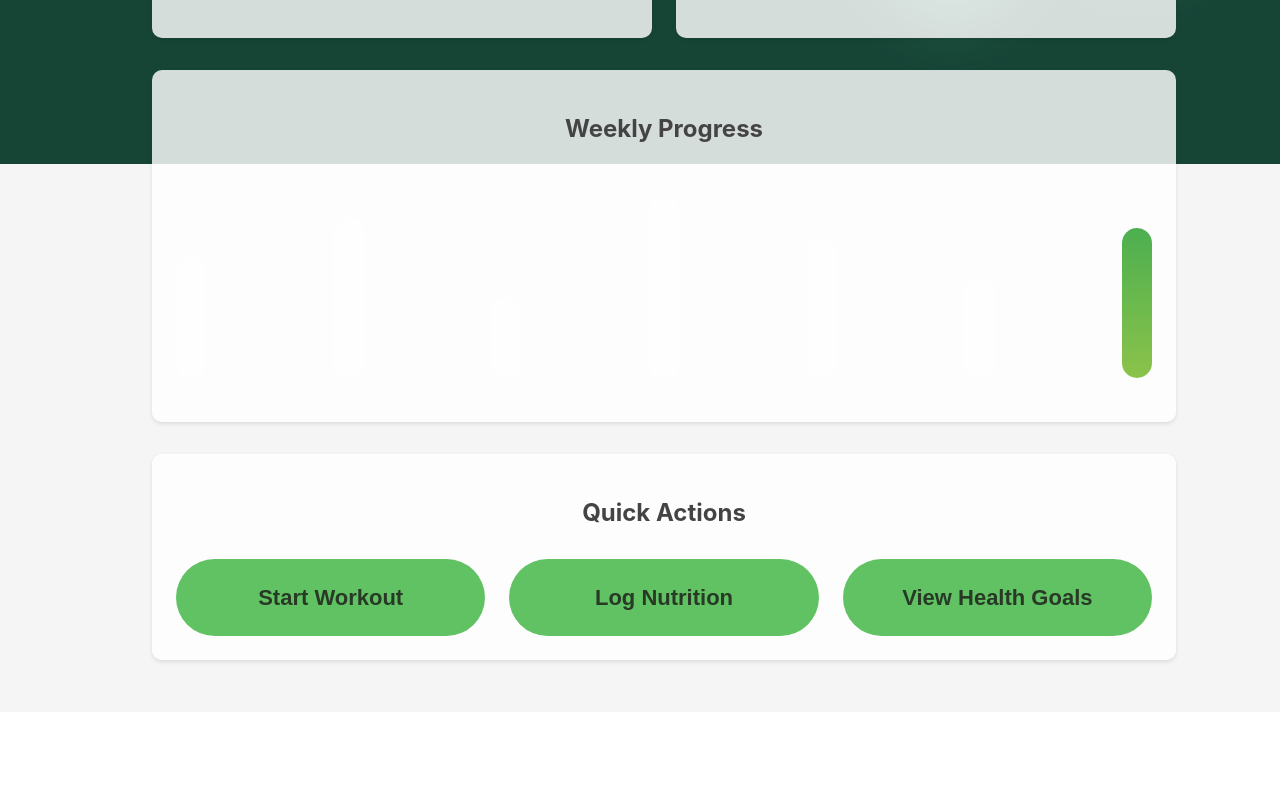
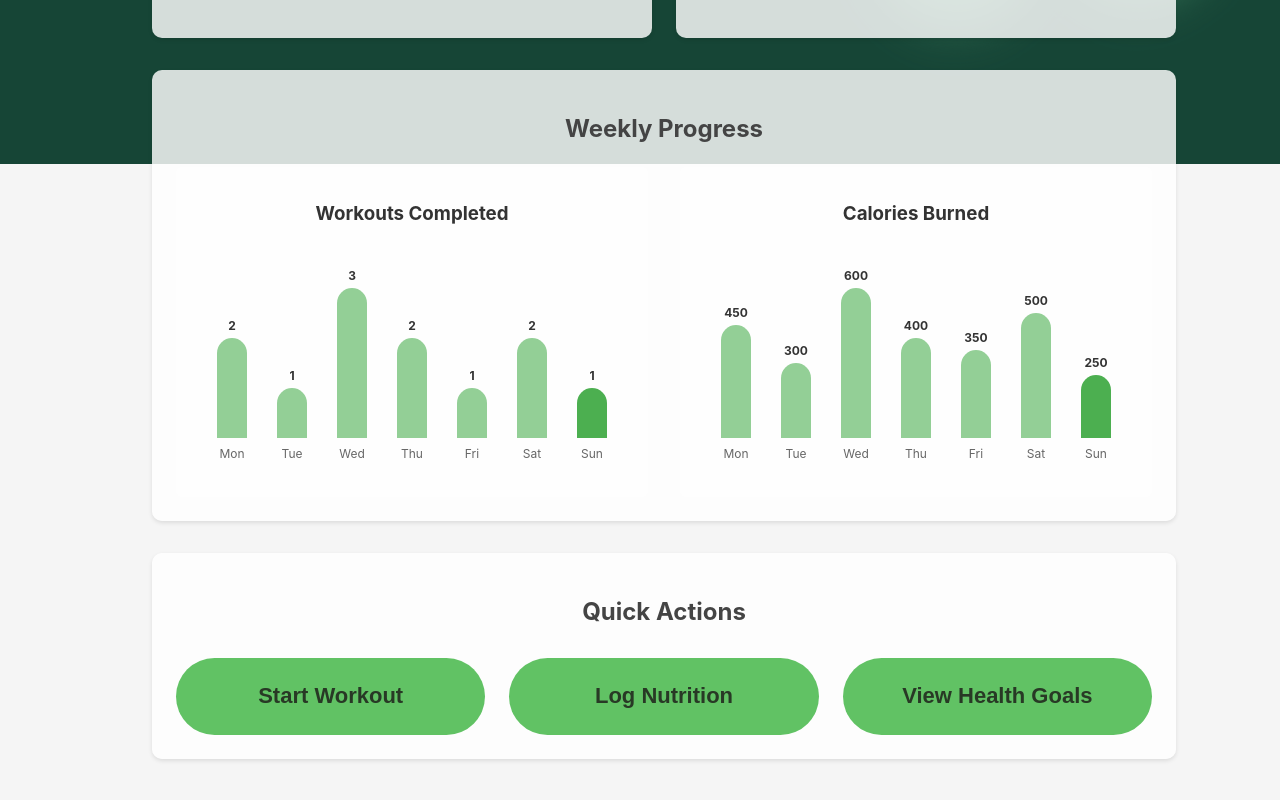
Before and after one commit to ashercw/SC2006-UI-done-, a React (Create React App) app: page /homepage in a window 1280 px wide. Shown: the part 636-1436 px from the top of the page. Before the commit the page ends 1348 px from the top, so only its background shows below. Built offline with nearby package versions, Linux system fonts and the light colour scheme.

Commit message:
added graphs to weekly progress in homepage

```diff
--- a/src/Components/Homepage/Homepage.css
+++ b/src/Components/Homepage/Homepage.css
@@ -27,7 +27,7 @@
     animation-iteration-count: infinite;
   }
 
-
+  /* Background span animations remain unchanged */
   .background span:nth-child(0) {
     color: #b3cfdf;
     top: 29%;
@@ -225,6 +225,17 @@
     box-shadow: 0 4px 10px rgba(0, 0, 0, 0.1); /* Optional: shadow for depth */
     margin-bottom: 50px; /* Space below the backdrop */
   }
+  .background span:nth-child(0) { /* ... */ }
+  /* ... rest of the background span styles ... */
+  .background span:nth-child(20) { /* ... */ }
+
+  .welcome-backdrop {
+    background-color: rgba(255, 255, 255, 0.818);
+    padding: 20px;
+    border-radius: 10px;
+    box-shadow: 0 4px 10px rgba(0, 0, 0, 0.1);
+    margin-bottom: 50px;
+  }
 
   .main-content {
     width: 80%;
@@ -285,23 +296,69 @@
     box-shadow: 0 2px 4px rgba(0,0,0,0.1);
     margin-bottom: 2rem;
   }
+
+  .weekly-graphs {
+    display: grid;
+    grid-template-columns: 1fr 1fr;
+    gap: 2rem;
+    margin-top: 1.5rem;
+  }
+
+  .graph-container {
+    background: rgba(255, 255, 255, 0.5);
+    padding: 1rem;
+    border-radius: 8px;
+  }
+
+  .graph-container h3 {
+    text-align: center;
+    margin-bottom: 1rem;
+    color: #333;
+  }
+
   .progress-graph {
     display: flex;
     justify-content: space-between;
     align-items: flex-end;
     height: 200px;
     padding: 20px 0;
+    margin: 0 10px;
+  }
+
+  .bar-wrapper {
+    flex: 1;
+    display: flex;
+    flex-direction: column;
+    align-items: center;
+    margin: 0 5px;
   }
 
   .graph-bar {
     width: 30px;
-    background: rgba(255, 255, 255, 0.2);
-    border-radius: 15px;
+    background: rgba(76, 175, 80, 0.6);
+    border-radius: 15px 15px 0 0;
     transition: height 0.3s ease;
+    position: relative;
   }
 
   .graph-bar.active {
-    background: linear-gradient(180deg, #4CAF50, #8BC34A);
+    background: #4CAF50;
+  }
+
+  .bar-value {
+    position: absolute;
+    top: -20px;
+    left: 50%;
+    transform: translateX(-50%);
+    font-size: 12px;
+    color: #333;
+    font-weight: bold;
+  }
+
+  .bar-label {
+    margin-top: 8px;
+    font-size: 12px;
+    color: #666;
   }
 
   .quick-actions {
--- a/src/Components/Homepage/Homepage.jsx
+++ b/src/Components/Homepage/Homepage.jsx
@@ -10,12 +10,27 @@ const Homepage = () => {
     monthlyGoal: 20
   };
 
+  // Sample weekly data
+  const weeklyData = [
+    { day: 'Mon', workouts: 2, calories: 450 },
+    { day: 'Tue', workouts: 1, calories: 300 },
+    { day: 'Wed', workouts: 3, calories: 600 },
+    { day: 'Thu', workouts: 2, calories: 400 },
+    { day: 'Fri', workouts: 1, calories: 350 },
+    { day: 'Sat', workouts: 2, calories: 500 },
+    { day: 'Sun', workouts: 1, calories: 250 }
+  ];
+
   // Function to reset counters
   const resetCounters = () => {
     localStorage.setItem('workoutsCompleted', '0');
     localStorage.setItem('caloriesBurned', '0');
     window.location.reload();
   };
+
+  // Calculate max values for scaling
+  const maxWorkouts = Math.max(...weeklyData.map(d => d.workouts));
+  const maxCalories = Math.max(...weeklyData.map(d => d.calories));
 
   return (
     <div className="homepage-container">
@@ -63,14 +78,48 @@ const Homepage = () => {
         {/* Weekly Progress */}
         <section className="weekly-progress">
           <h2>Weekly Progress</h2>
-          <div className="progress-graph">
-            <div className="graph-bar" style={{height: '60%'}}></div>
-            <div className="graph-bar" style={{height: '80%'}}></div>
-            <div className="graph-bar" style={{height: '40%'}}></div>
-            <div className="graph-bar" style={{height: '90%'}}></div>
-            <div className="graph-bar" style={{height: '70%'}}></div>
-            <div className="graph-bar" style={{height: '50%'}}></div>
-            <div className="graph-bar active" style={{height: '75%'}}></div>
+          <div className="weekly-graphs">
+            {/* Workouts Graph */}
+            <div className="graph-container">
+              <h3>Workouts Completed</h3>
+              <div className="progress-graph">
+                {weeklyData.map((day, index) => (
+                  <div key={index} className="bar-wrapper">
+                    <div
+                      className={`graph-bar ${index === weeklyData.length - 1 ? 'active' : ''}`}
+                      style={{
+                        height: `${(day.workouts / maxWorkouts) * 150}px`,
+                        backgroundColor: index === weeklyData.length - 1 ? '#4CAF50' : 'rgba(76, 175, 80, 0.6)'
+                      }}
+                    >
+                      <span className="bar-value">{day.workouts}</span>
+                    </div>
+                    <span className="bar-label">{day.day}</span>
+                  </div>
+                ))}
+              </div>
+            </div>
+
+            {/* Calories Graph */}
+            <div className="graph-container">
+              <h3>Calories Burned</h3>
+              <div className="progress-graph">
+                {weeklyData.map((day, index) => (
+                  <div key={index} className="bar-wrapper">
+                    <div
+                      className={`graph-bar ${index === weeklyData.length - 1 ? 'active' : ''}`}
+                      style={{
+                        height: `${(day.calories / maxCalories) * 150}px`,
+                        backgroundColor: index === weeklyData.length - 1 ? '#4CAF50' : 'rgba(76, 175, 80, 0.6)'
+                      }}
+                    >
+                      <span className="bar-value">{day.calories}</span>
+                    </div>
+                    <span className="bar-label">{day.day}</span>
+                  </div>
+                ))}
+              </div>
+            </div>
           </div>
         </section>
 
```
Lines whose indentation alone changed are shown as unchanged.
